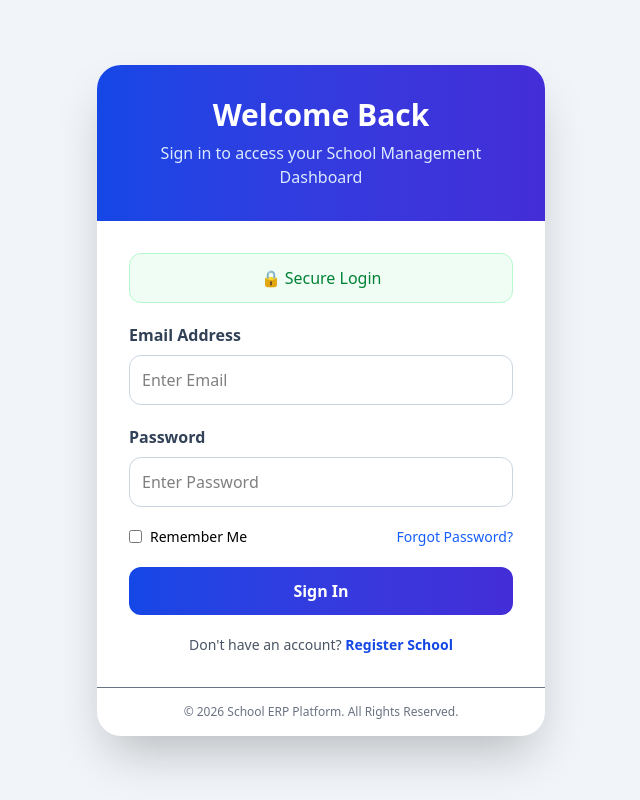
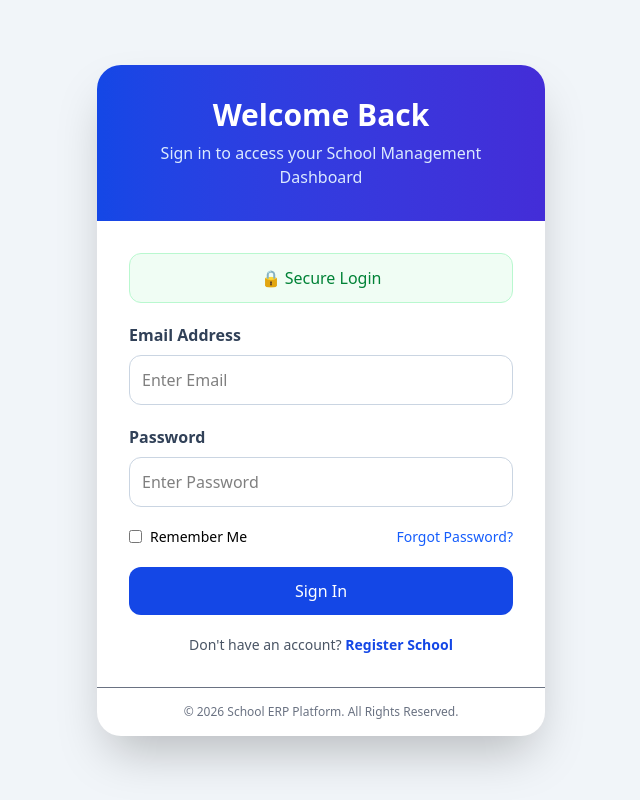
Before and after one commit to BalramKushwah21/School-Grid, a Next.js app: page /school/school-login in a window 1280 px wide. Shown: the whole page, without its empty margins (319-959 px from the left). Built offline with nearby package versions, Linux system fonts and the light colour scheme.

Commit message:
correct redirect path of login and registration

```diff
--- a/src/app/school/school-login/page.js
+++ b/src/app/school/school-login/page.js
@@ -104,29 +104,19 @@ export default function LoginPage() {
 
           </div>
 
+
           <button
             type="submit"
-            className="
-            w-full
-            bg-gradient-to-r
-            from-blue-700
-            to-indigo-700
-            text-white
-            py-3
-            rounded-xl
-            font-semibold
-            hover:shadow-lg
-            transition
-            "
-          >
+            className="w-full bg-blue-700 text-white py-3 rounded-xl"
+            >
             Sign In
-          </button>
+            </button>
 
           <div className="text-center text-sm text-gray-600">
 
             Don't have an account?{" "}
             <Link
-              href="/school-registration"
+              href="/school/school-registration"
               className="text-blue-700 font-semibold hover:underline"
             >
               Register School
--- a/src/app/school/school-registration/page.js
+++ b/src/app/school/school-registration/page.js
@@ -437,7 +437,7 @@ return ( <div className="min-h-screen bg-slate-100 py-10 px-4">
   <p className="text-gray-600">
     Already have an account?{" "}
     <a
-      href="/login"
+      href="/school/school-login"
       className="text-blue-700 font-semibold hover:underline"
     >
       Sign In
```
